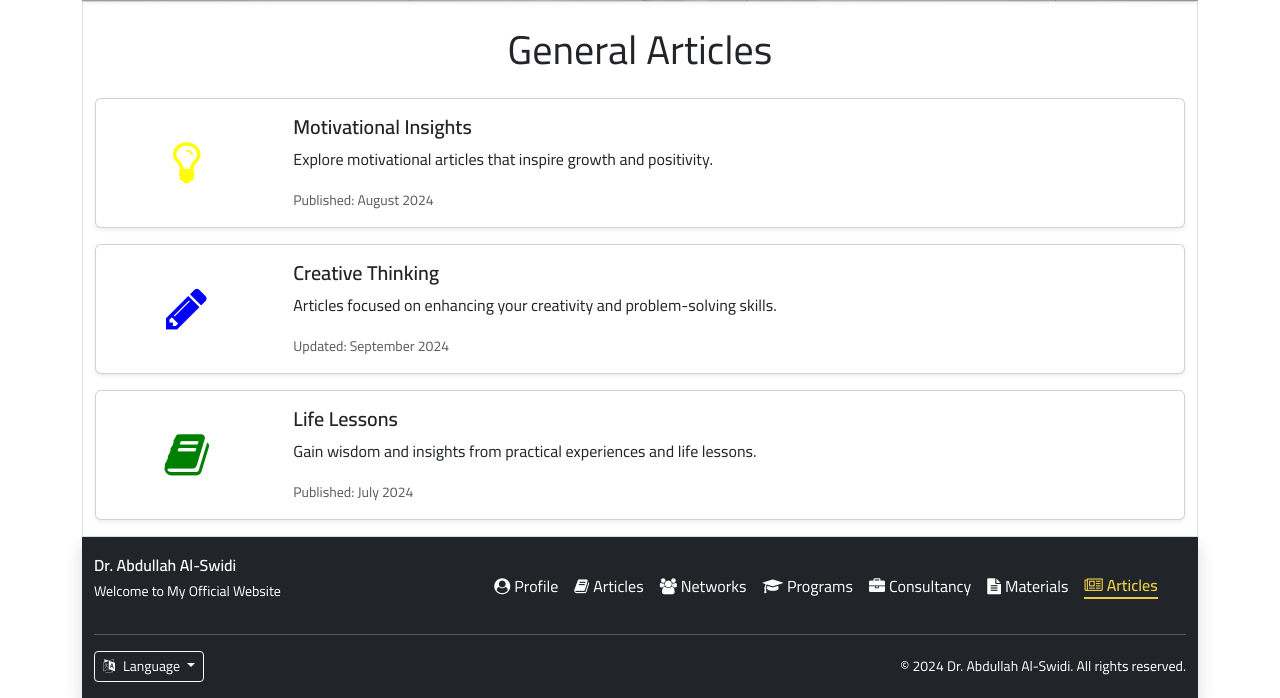
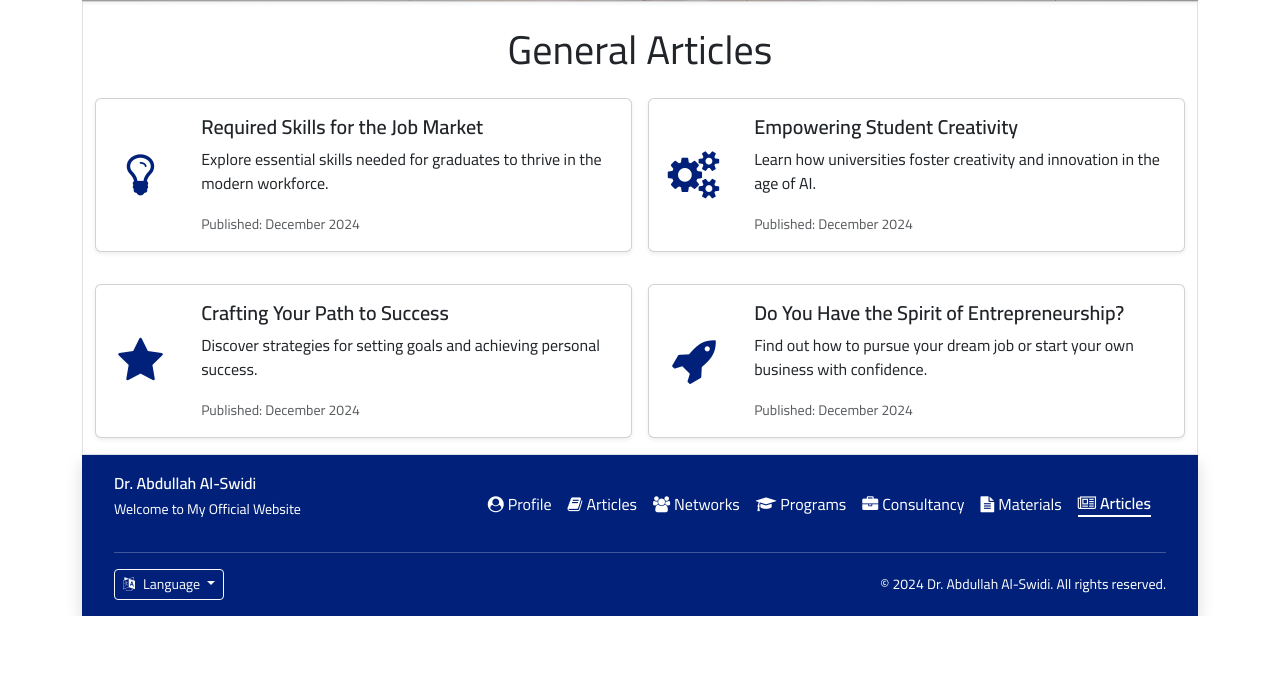
Before and after one commit to AminQahtan2025/pro_site, a PHP site: page /en/articles.html in a window 1280 px wide. Shown: the part 559-1257 px from the top of the page. After the commit the page ends 1175 px from the top, so only its background shows below. Run offline with PHP 8.4, Linux system fonts and the light colour scheme.

```diff
--- a/css/style.css
+++ b/css/style.css
@@ -13,10 +13,6 @@ nav a {
     text-decoration: none;
     color: #ffffff;
     transition: all 0.2s ease-in-out;
-}
-nav a:hover {
-    color: #c59c33;
-    transform: scale(1);
 }
 .profile-section {
     border-radius: 10px;
@@ -40,13 +36,13 @@ nav a:hover {
     padding: 10px;
 }
 nav a:hover {
-    color: #e9cb45 !important;
+    color: #a0a7e5 !important;
     text-decoration: none;
 }
 nav .active {
-    color: #e9cb45 !important;
+    color: #ffffff !important;
     font-weight: bold;
-    border-bottom: 2px solid #e9cb45;
+    border-bottom: 2px solid #ffffff;
     transition: 0.3s;
 }
 .card-hover {
@@ -77,3 +73,9 @@ nav .active {
 .card-hover:hover .hover-icon , .card:hover .hover-icon {
     opacity: 1;
 }
+.footer{
+    background-color: #002079;
+    color: #ffffff;
+    padding: 20px;
+    text-align: center;
+}
--- a/en/articles.html
+++ b/en/articles.html
@@ -19,62 +19,85 @@
         </div>
         <div class="container border">
             <h1 class="text-center m-4">General Articles</h1>
-            <div class="row">
-                <!-- Article Card 1 -->
-                <a href="article1.html" class="text-decoration-none card-link" style="color: black;">
+            <div class="row g-3">
+                <div class="col-md-6">
+                    <a href="../articles/article-viewer.html?id=1" class="text-decoration-none card-link" style="color: black;">
                         <div class="card mb-3 shadow-sm">
                         <div class="row g-0 align-items-center">
                             <div class="col-2 text-center p-3">
-                                <i class="fa fa-lightbulb-o fa-3x" style="color: yellow;"></i>
+                                <i class="fa fa-lightbulb-o fa-3x" style="color: #002079;"></i>
                             </div>
                             <div class="col-10 position-relative">
                                 <div class="card-body">
-                                    <h5 class="card-title">Motivational Insights</h5>
-                                    <p class="card-text">Explore motivational articles that inspire growth and positivity.</p>
-                                    <p class="card-text"><small class="text-body-secondary">Published: August 2024</small></p>
+                                    <h5 class="card-title">Required Skills for the Job Market</h5>
+                                    <p class="card-text">Explore essential skills needed for graduates to thrive in the modern workforce.</p>
+                                    <p class="card-text"><small class="text-body-secondary">Published: December 2024</small></p>
                                 </div>
                                 <div class="hover-icon position-absolute end-0 top-50 translate-middle-y pe-3">
-                                    <i class="fa fa-arrow-right fa-lg text-primary"></i>
+                                    <i class="fa fa-arrow-right fa-lg " style="color: #002079;"></i>
                                 </div>
                             </div>
                         </div>
                     </div>
                 </a>
-                <!-- Article Card 2 -->
-                <a href="article2.html" class="text-decoration-none card-link" style="color: black;">
+                </div>
+                <div class="col-md-6">
+                    <a href="../articles/article-viewer.html?id=2" class="text-decoration-none card-link" style="color: black;">
                         <div class="card mb-3 shadow-sm">
                         <div class="row g-0 align-items-center">
                             <div class="col-2 text-center p-3">
-                                <i class="fa fa-pencil fa-3x" style="color: blue;"></i>
+                                <i class="fa fa-cogs fa-3x" style="color: #002079;"></i>
                             </div>
                             <div class="col-10 position-relative">
                                 <div class="card-body">
-                                    <h5 class="card-title">Creative Thinking</h5>
-                                    <p class="card-text">Articles focused on enhancing your creativity and problem-solving skills.</p>
-                                    <p class="card-text"><small class="text-body-secondary">Updated: September 2024</small></p>
+                                    <h5 class="card-title">Empowering Student Creativity</h5>
+                                    <p class="card-text">Learn how universities foster creativity and innovation in the age of AI.</p>
+                                    <p class="card-text"><small class="text-body-secondary">Published: December 2024</small></p>
                                 </div>
                                 <div class="hover-icon position-absolute end-0 top-50 translate-middle-y pe-3">
-                                    <i class="fa fa-arrow-right fa-lg text-primary"></i>
+                                    <i class="fa fa-arrow-right fa-lg" style="color: #002079;"></i>
                                 </div>
                             </div>
                         </div>
                     </div>
                 </a>
-                <!-- Article Card 3 -->
-                <a href="article3.html" class="text-decoration-none card-link" style="color: black;">
+                </div>
+                <div class="col-md-6">
+                    <a href="../articles/article-viewer.html?id=3" class="text-decoration-none card-link" style="color: black;">
                         <div class="card mb-3 shadow-sm">
                         <div class="row g-0 align-items-center">
                             <div class="col-2 text-center p-3">
-                                <i class="fa fa-book fa-3x" style="color: green;"></i>
+                                <i class="fa fa-star fa-3x" style="color: #002079;"></i>
                             </div>
                             <div class="col-10 position-relative">
                                 <div class="card-body">
-                                    <h5 class="card-title">Life Lessons</h5>
-                                    <p class="card-text">Gain wisdom and insights from practical experiences and life lessons.</p>
-                                    <p class="card-text"><small class="text-body-secondary">Published: July 2024</small></p>
+                                    <h5 class="card-title">Crafting Your Path to Success</h5>
+                                    <p class="card-text">Discover strategies for setting goals and achieving personal success.</p>
+                                    <p class="card-text"><small class="text-body-secondary">Published: December 2024</small></p>
                                 </div>
                                 <div class="hover-icon position-absolute end-0 top-50 translate-middle-y pe-3">
-                                    <i class="fa fa-arrow-right fa-lg text-primary"></i>
+                                    <i class="fa fa-arrow-right fa-lg" style="color: #002079;"></i>
+                                </div>
+                            </div>
+                        </div>
+                    </div>
+                </a>
+                </div>
+                <div class="col-md-6">
+                    <a href="../articles/article-viewer.html?id=4" class="text-decoration-none card-link" style="color: black;">
+                        <div class="card mb-3 shadow-sm">
+                        <div class="row g-0 align-items-center">
+                            <div class="col-2 text-center p-3">
+                                <i class="fa fa-rocket fa-3x" style="color: #002079;"></i>
+                            </div>
+                            <div class="col-10 position-relative">
+                                <div class="card-body">
+                                    <h5 class="card-title">Do You Have the Spirit of Entrepreneurship?</h5>
+                                    <p class="card-text">Find out how to pursue your dream job or start your own business with confidence.</p>
+                                    <p class="card-text"><small class="text-body-secondary">Published: December 2024</small></p>
+                                </div>
+                                <div class="hover-icon position-absolute end-0 top-50 translate-middle-y pe-3">
+                                    <i class="fa fa-arrow-right fa-lg" style="color: #002079;"></i>
                                 </div>
                             </div>
                         </div>
@@ -82,7 +105,8 @@
                 </a>
             </div>
         </div>
-        <footer class="footer bg-dark text-white py-3 shadow">
+    </div>
+    <footer class="footer text-white py-3 shadow">
         <div class="container">
             <div class="row align-items-center mb-3">
                 <div class="col-md-4 text-center text-md-start">
@@ -99,19 +123,19 @@
                             class="text-white text-decoration-none me-3">
                             <i class="fa fa-book me-1"></i>Articles
                         </a>
-                            <a href="networks.html" class="text-white text-decoration-none me-3">
+                        <a href="../en/networks.html" class="text-white text-decoration-none me-3">
                             <i class="fa fa-users me-1"></i>Networks
                         </a>
-                            <a href="training.html" class="text-white text-decoration-none me-3">
+                        <a href="en/training.html" class="text-white text-decoration-none me-3">
                             <i class="fa fa-graduation-cap me-1"></i>Programs
                         </a>
-                            <a href="consultancy.html" class="text-white text-decoration-none me-3">
+                        <a href="en/consultancy.html" class="text-white text-decoration-none me-3">
                             <i class="fa fa-briefcase me-1"></i>Consultancy
                         </a>
-                            <a href="materials.html" class="text-white text-decoration-none me-3">
+                        <a href="en/materials.html" class="text-white text-decoration-none me-3">
                             <i class="fa fa-file-text me-1"></i>Materials
                         </a>
-                            <a href="articles.html" class="text-white text-decoration-none active">
+                        <a href="en/articles.html" class="text-white text-decoration-none active">
                             <i class="fa fa-newspaper-o me-1"></i>Articles
                         </a>
                     </nav>
@@ -126,13 +150,13 @@
                             <i class="fa fa-language me-2"></i>Language
                         </button>
                         <ul class="dropdown-menu">
-                                <li><a class="dropdown-item" href="ar/profile.html">العربية</a></li>
+                            <li><a class="dropdown-item" href="../ar/profile.html">العربية</a></li>
                             <li><a class="dropdown-item" href="#">English</a></li>
                         </ul>
                     </div>
                 </div>
                 <div class="col-md-6 text-center text-md-end">
-                        <p class="mb-0 small">&copy; 2024 <a href="index.html"
+                    <p class="mb-0 small">&copy; 2024 <a href="../index.html"
                             class="text-white text-decoration-none">Dr. Abdullah Al-Swidi</a>. All rights
                         reserved.</p>
                 </div>
```
Also changed, not shown: articles/article-viewer.html (added, +203 -0 lines), index.html (+97 -63 lines), en/events.html (added), en/gallery.html (added), 4 other files. Lines whose indentation alone changed are shown as unchanged.
